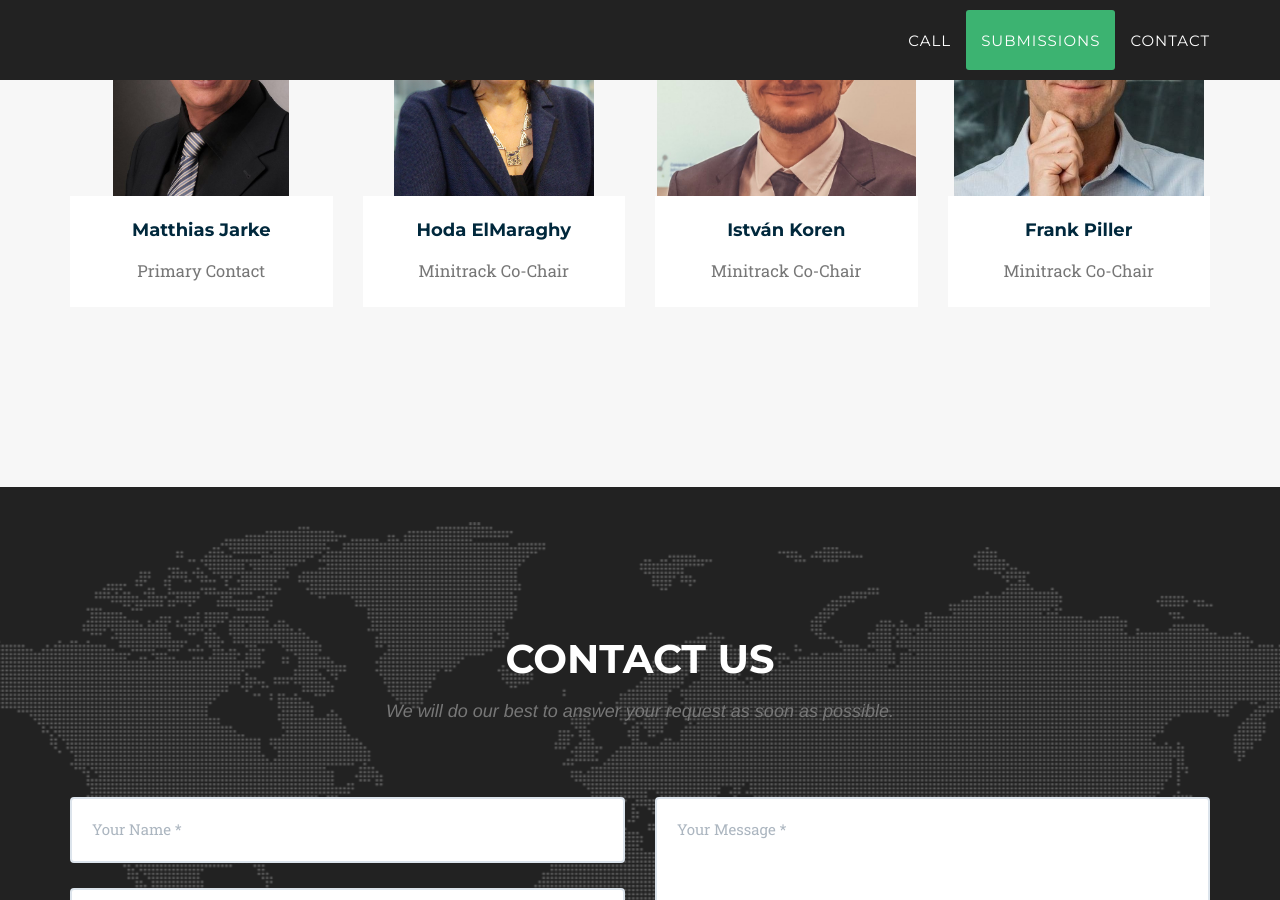
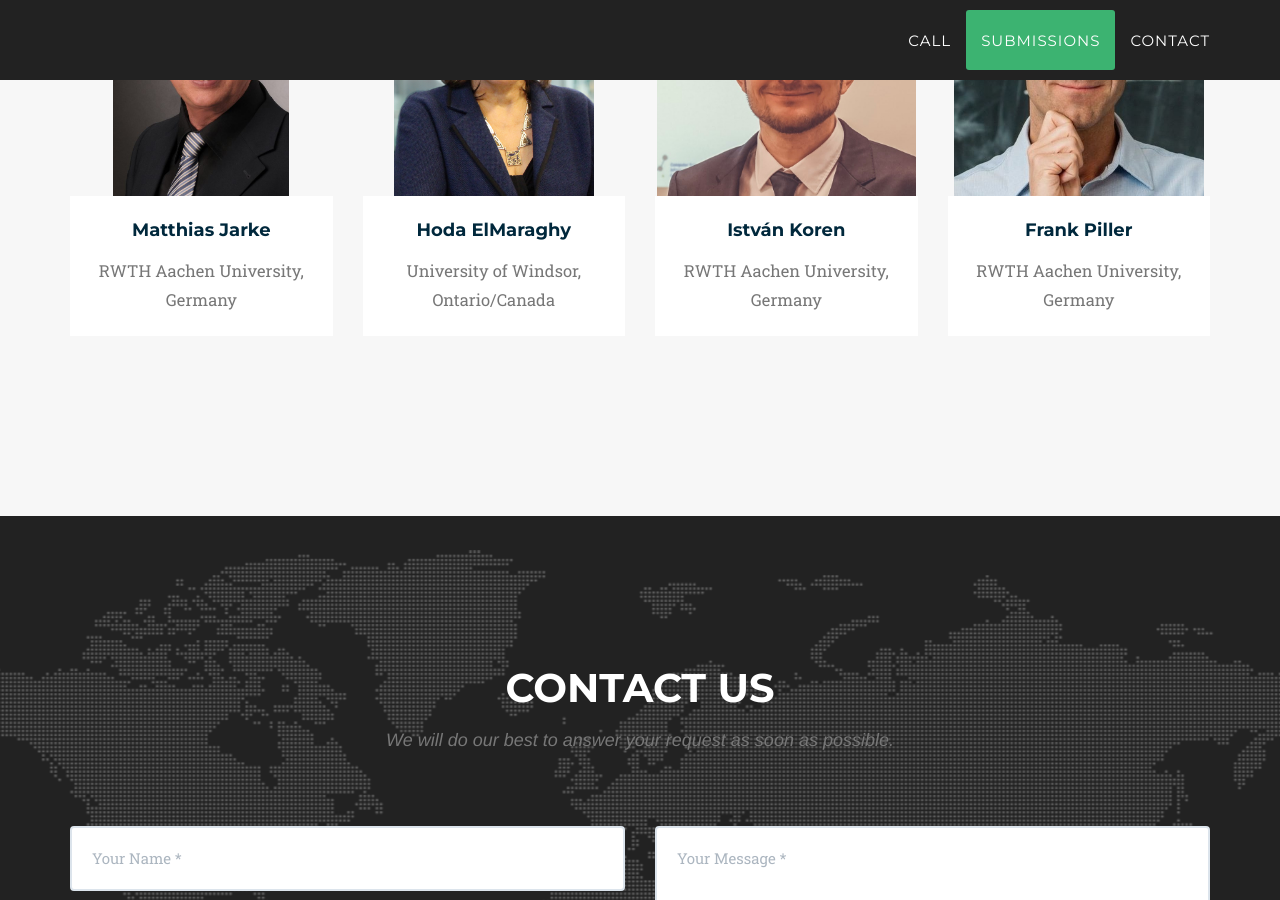
Before and after one commit to internet-of-production/HICSS-56-Data-Spaces-for-Sustainability, a Jekyll site: the page built from index.html, in a window 1280 px wide and 900 px high, scrolled down 2859 px. Built offline with Jekyll 4.4.1, drawn with Linux system fonts in a browser that asks for light colours; some web fonts are replaced.

Commit message:
Update titles

```diff
--- a/_data/twenty_17/teams.yml
+++ b/_data/twenty_17/teams.yml
@@ -1,6 +1,6 @@
 - title: Matthias Jarke
   name: Jarke
-  subtitle: Primary Contact
+  subtitle: RWTH Aachen University, Germany
   img: jarke.jpg
   thumbnail: jarke.jpg
   alt: Picture of Matthias Jarke
@@ -10,7 +10,7 @@
 
 - title: Hoda ElMaraghy
   name: Elmaraghy
-  subtitle: Minitrack Co-Chair
+  subtitle: University of Windsor, Ontario/Canada
   img: elmaraghy.jpg
   thumbnail: elmaraghy.jpg
   alt: Picture of Hoda ElMaraghy
@@ -20,7 +20,7 @@
 
 - title: István Koren
   name: Koren
-  subtitle: Minitrack Co-Chair
+  subtitle: RWTH Aachen University, Germany
   img: koren.jpg
   thumbnail: koren.jpg
   alt: Picture of István Koren
@@ -30,7 +30,7 @@
 
 - title: Frank Piller
   name: Piller
-  subtitle: Minitrack Co-Chair
+  subtitle: RWTH Aachen University, Germany
   img: piller.jpg
   thumbnail: piller.jpg
   alt: Picture of Frank Piller
```
